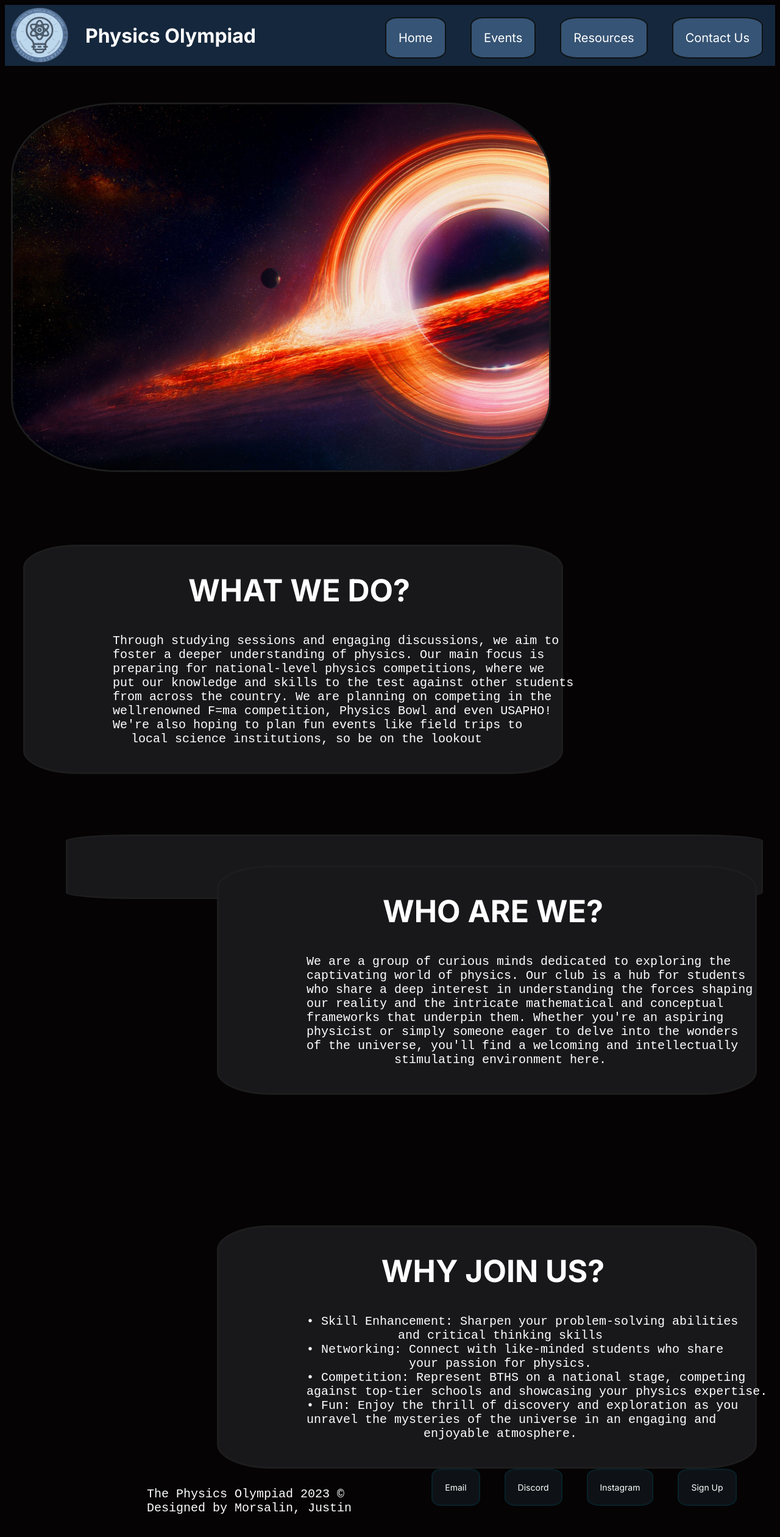
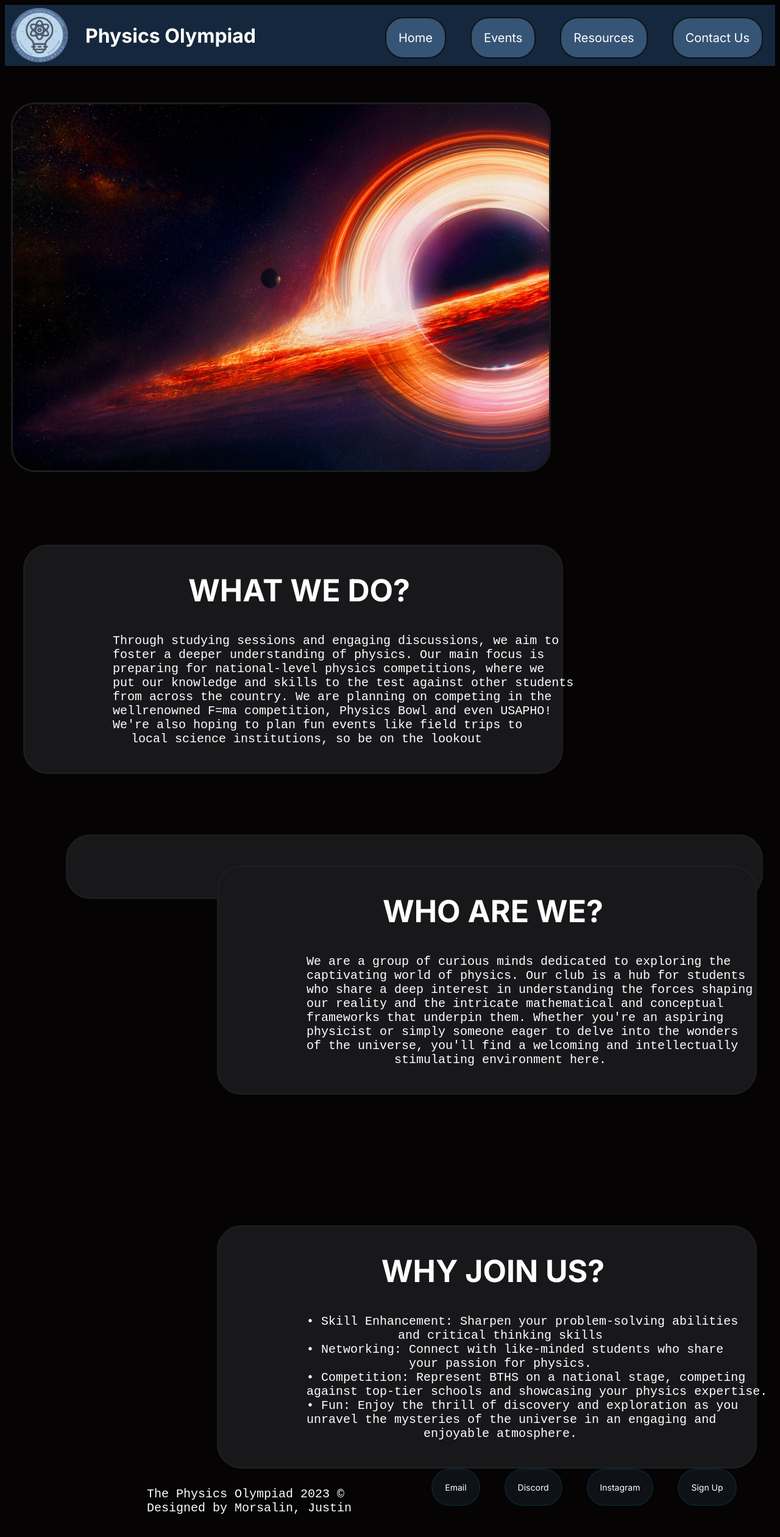
Before and after one commit to mdmorsalinm/PhysicsOlympiad, a plain HTML site: page index.html in a window 1280 px wide. Shown: the whole page at 61% size. Drawn offline with Linux system fonts and the light colour scheme.

Commit message:
fixed curves

```diff
--- a/style.css
+++ b/style.css
@@ -45,7 +45,7 @@ body {
   text-align: center;
   padding: 20px;
   text-decoration: none;
-  border-radius: 20%;
+  border-radius: 30px 30px 30px 30px;
   background-color: #365475;
   border: 2px solid rgb(14, 19, 22);
   display: block;
@@ -69,7 +69,7 @@ body {
   width:800px;
   background-color: #18181B;
   border: 3px solid #1D1D1E;
-  border-radius: 10%;
+  border-radius: 40px 40px 40px 40px;
   padding-right: 80px;
 }
 
@@ -77,7 +77,7 @@ body {
   margin-top: 30px;
   width: 880px;
   height: 600px;
-  border-radius: 20%;
+  border-radius: 40px 40px 40px 40px;
   border: 3px solid #1D1D1E;
   margin-inline-start: -20px;
 }
@@ -101,7 +101,7 @@ body {
   width:800px;
   background-color: #18181B;
   border: 3px solid #1D1D1E;
-  border-radius: 10%;
+  border-radius: 40px 40px 40px 40px;
   padding-right: 80px;
   text-align: none;
 }
@@ -111,7 +111,7 @@ body {
   width:800px;
   background-color: #18181B;
   border: 3px solid #1D1D1E;
-  border-radius: 10%;
+  border-radius: 40px 40px 40px 40px;
   padding-right: 80px;
 }
 
@@ -126,7 +126,7 @@ body {
 .home-last {
   background-color: #18181B;
   border: 3px solid #1D1D1E;
-  border-radius: 10%;
+  border-radius: 40px 40px 40px 40px;
   height: 100px;
   width: 90%;
   margin-left: 100px;
@@ -151,7 +151,7 @@ body {
   text-align: center;
   padding: 20px;
   text-decoration: none;
-  border-radius: 20%;
+  border-radius: 30px 30px 30px 30px;
   background-color: #0e1216;
   border: 2px solid rgb(8, 33, 41);
   display: block;
@@ -181,7 +181,7 @@ body {
   height: 700px;
   background-color: #18181B;
   border: 3px solid #1D1D1E;
-  border-radius: 8%;
+  border-radius: 30px 30px 30px 30px;
   padding: 20px;
   color: white;
   text-align: center;;
@@ -191,7 +191,7 @@ body {
   margin-top: 5px;
   width: 300px;
   height:415px;
-  border-radius: 15%;
+  border-radius: 30px 30px 30px 30px;
   border: 3px solid #1D1D1E;
 }
 
```
